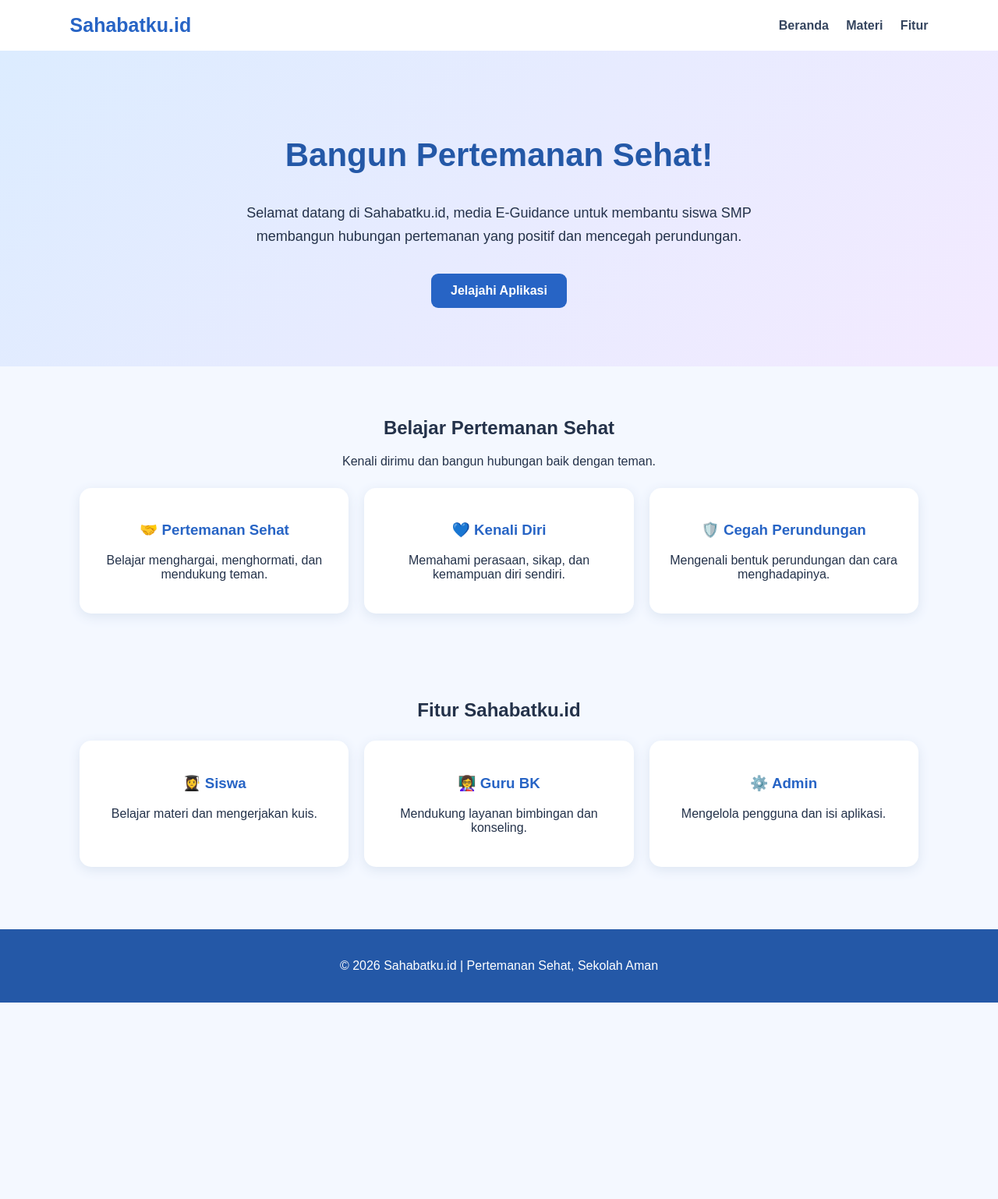
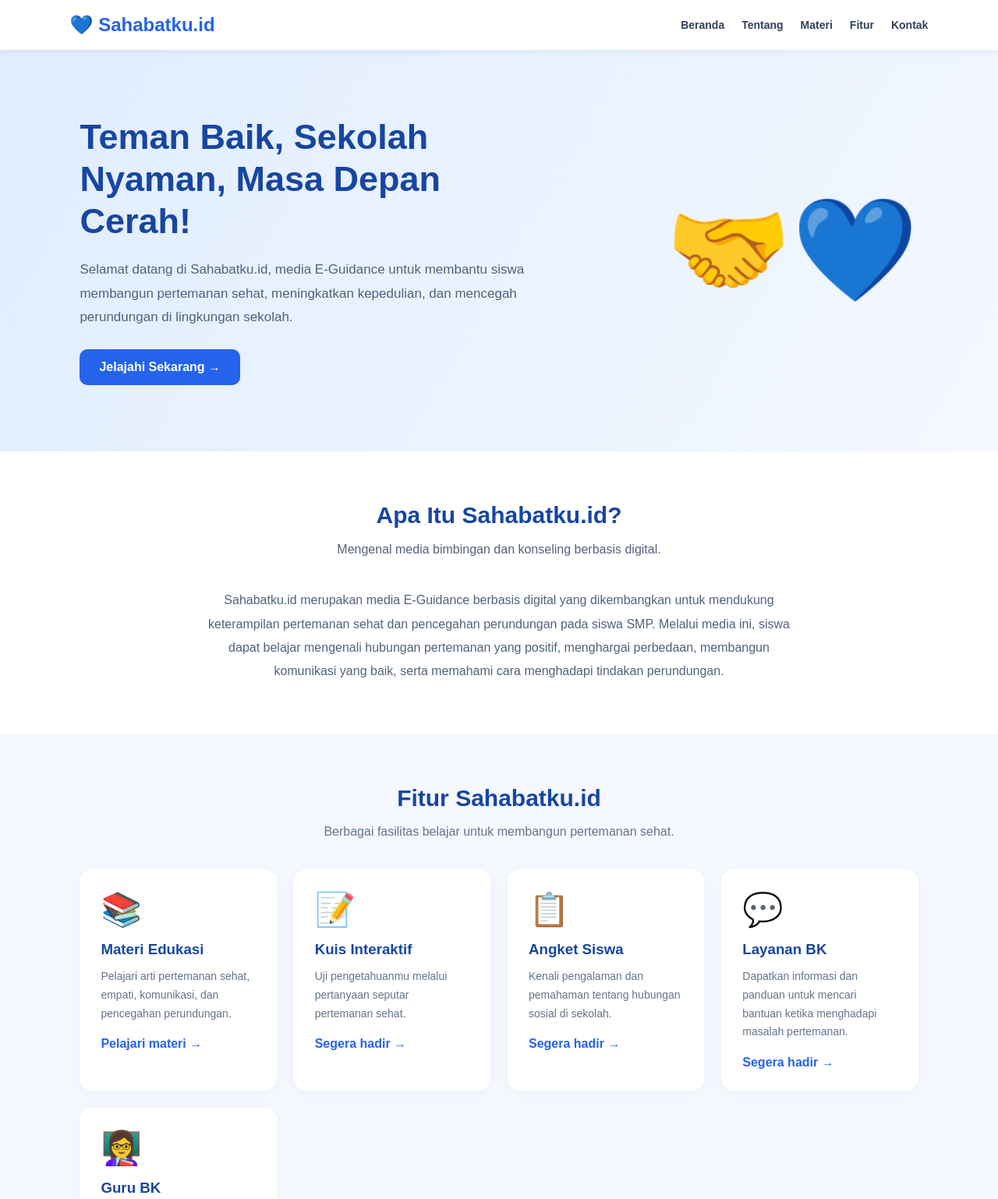
Before and after one commit to Charisa25291/SAHABATKU.ID, a plain HTML site: page index.html in a window 1280 px wide. Shown: the top 1538 px of the page at 78% size. Before the commit the page ends 1286 px from the top, so only its background shows below. Drawn offline with Linux system fonts and the light colour scheme.

Commit message:
Refactor index.html for improved structure and style

```diff
--- a/index.html
+++ b/index.html
@@ -1,273 +1,353 @@
 <!DOCTYPE html>
-
 <html lang="id">
-
 <head>
-
 <meta charset="UTF-8">
-
 <meta name="viewport" content="width=device-width, initial-scale=1.0">
-
 <title>Sahabatku.id - Pertemanan Sehat</title>
-
 <style>
-
-    * { box-sizing: border-box; }
+* {
+  margin: 0;
+  padding: 0;
+  box-sizing: border-box;
+  scroll-behavior: smooth;
+}
 
 body {
-
-      margin: 0;
-
   font-family: Arial, sans-serif;
-
-      background: #f4f8ff;
-
-      color: #24324a;
-
+  background: #f5f8ff;
+  color: #24334d;
 }
 
 header {
-
-      background: #ffffff;
-
+  background: white;
   padding: 18px 7%;
-
   display: flex;
-
   justify-content: space-between;
-
   align-items: center;
-
-      box-shadow: 0 2px 12px #dce5f2;
-
+  box-shadow: 0 2px 12px #00000010;
+  position: sticky;
+  top: 0;
+  z-index: 10;
 }
 
-    .logo { font-size: 25px; font-weight: bold; color: #2764c5; }
+.logo {
+  font-size: 24px;
+  font-weight: bold;
+  color: #2563eb;
+}
+
+nav {
+  display: flex;
+  gap: 22px;
+}
 
 nav a {
+  text-decoration: none;
+  color: #334155;
+  font-size: 14px;
+  font-weight: bold;
+}
 
-      margin-left: 18px;
-
-      text-decoration: none;
-
-      color: #34445e;
-
-      font-weight: bold;
-
+nav a:hover {
+  color: #2563eb;
 }
 
 .hero {
-
-      padding: 75px 8%;
-
-      text-align: center;
-
-      background: linear-gradient(135deg,#dcecff,#f3eaff);
-
+  padding: 85px 8%;
+  background: linear-gradient(120deg,#e0edff,#f4f8ff);
+  display: flex;
+  align-items: center;
+  justify-content: space-between;
+  gap: 35px;
 }
 
-    .hero h1 { font-size: 42px; color: #2458a7; }
+.hero-content {
+  max-width: 600px;
+}
+
+.hero h1 {
+  font-size: 45px;
+  line-height: 1.2;
+  color: #1746a2;
+  margin-bottom: 20px;
+}
 
 .hero p {
+  line-height: 1.8;
+  color: #52627a;
+  font-size: 17px;
+  margin-bottom: 25px;
+}
 
-      font-size: 18px;
-
-      line-height: 1.7;
-
-      max-width: 700px;
-
-      margin: 20px auto;
-
+.hero-image {
+  font-size: 130px;
+  text-align: center;
+  min-width: 220px;
 }
 
 .btn {
-
   display: inline-block;
-
-      background: #2764c5;
-
+  background: #2563eb;
   color: white;
-
-      padding: 13px 25px;
-
-      border-radius: 9px;
-
+  padding: 14px 25px;
+  border-radius: 10px;
   text-decoration: none;
-
   font-weight: bold;
-
-      margin-top: 12px;
-
 }
 
-    .section { padding: 45px 8%; text-align: center; }
+.btn:hover {
+  background: #1746a2;
+}
+
+section {
+  padding: 65px 8%;
+}
+
+.section-title {
+  text-align: center;
+  margin-bottom: 35px;
+}
+
+.section-title h2 {
+  color: #1746a2;
+  font-size: 30px;
+  margin-bottom: 12px;
+}
+
+.section-title p {
+  color: #64748b;
+  line-height: 1.7;
+}
 
 .cards {
-
   display: grid;
-
   grid-template-columns: repeat(auto-fit,minmax(220px,1fr));
-
-      gap: 20px;
-
-      margin-top: 25px;
-
+  gap: 22px;
 }
 
 .card {
-
   background: white;
-
-      padding: 25px;
-
-      border-radius: 15px;
-
-      box-shadow: 0 4px 15px #dce5f2;
-
+  padding: 27px;
+  border-radius: 16px;
+  box-shadow: 0 5px 20px #00000009;
+  transition: .2s;
 }
 
-    .card h3 { color: #2764c5; }
+.card:hover {
+  transform: translateY(-5px);
+}
+
+.card .emoji {
+  font-size: 42px;
+  margin-bottom: 16px;
+}
+
+.card h3 {
+  color: #1746a2;
+  margin-bottom: 12px;
+}
+
+.card p {
+  font-size: 14px;
+  color: #64748b;
+  line-height: 1.7;
+}
+
+.card a {
+  display: inline-block;
+  margin-top: 18px;
+  color: #2563eb;
+  font-weight: bold;
+  text-decoration: none;
+}
+
+.about {
+  background: white;
+  text-align: center;
+}
+
+.about p {
+  max-width: 750px;
+  margin: auto;
+  line-height: 1.9;
+  color: #52627a;
+}
+
+.cta {
+  text-align: center;
+  background: #e5efff;
+}
+
+.cta h2 {
+  color: #1746a2;
+  margin-bottom: 15px;
+}
+
+.cta p {
+  margin-bottom: 25px;
+  color: #52627a;
+}
 
 footer {
-
-      background: #2458a7;
-
+  background: #173b79;
   color: white;
-
   text-align: center;
-
-      padding: 22px;
-
-      margin-top: 35px;
-
+  padding: 28px;
+  font-size: 14px;
+  line-height: 1.8;
 }
 
-    @media(max-width:600px) {
-
-      header { flex-direction: column; gap: 12px; }
-
-      nav a { margin: 0 7px; }
-
-      .hero h1 { font-size: 30px; }
-
+@media(max-width:700px) {
+  header {
+    flex-direction: column;
+    gap: 15px;
   }
-
+  nav {
+    flex-wrap: wrap;
+    justify-content: center;
+    gap: 13px;
+  }
+  .hero {
+    flex-direction: column;
+    text-align: center;
+    padding: 55px 7%;
+  }
+  .hero h1 {
+    font-size: 34px;
+  }
+  .hero-image {
+    font-size: 90px;
+  }
+}
 </style>
-
 </head>
 
 <body>
 
 <header>
-
-    <div class="logo">Sahabatku.id</div>
-
+  <div class="logo">💙 Sahabatku.id</div>
   <nav>
-
     <a href="#beranda">Beranda</a>
-
+    <a href="#tentang">Tentang</a>
     <a href="#materi">Materi</a>
-
     <a href="#fitur">Fitur</a>
-
+    <a href="#kontak">Kontak</a>
   </nav>
-
 </header>
 
+<main>
 <section class="hero" id="beranda">
-
-    <h1>Bangun Pertemanan Sehat!</h1>
-
+  <div class="hero-content">
+    <h1>Teman Baik, Sekolah Nyaman, Masa Depan Cerah!</h1>
     <p>
-
       Selamat datang di Sahabatku.id, media E-Guidance
-
-      untuk membantu siswa SMP membangun hubungan
-
-      pertemanan yang positif dan mencegah perundungan.
-
+      untuk membantu siswa membangun pertemanan sehat,
+      meningkatkan kepedulian, dan mencegah perundungan
+      di lingkungan sekolah.
     </p>
-
-    <a href="#fitur" class="btn">Jelajahi Aplikasi</a>
-
+    <a href="#fitur" class="btn">Jelajahi Sekarang →</a>
+  </div>
+  <div class="hero-image">🤝💙</div>
 </section>
 
-  <section class="section" id="materi">
+<section class="about" id="tentang">
+  <div class="section-title">
+    <h2>Apa Itu Sahabatku.id?</h2>
+    <p>Mengenal media bimbingan dan konseling berbasis digital.</p>
+  </div>
+  <p>
+    Sahabatku.id merupakan media E-Guidance berbasis digital
+    yang dikembangkan untuk mendukung keterampilan pertemanan
+    sehat dan pencegahan perundungan pada siswa SMP.
+    Melalui media ini, siswa dapat belajar mengenali hubungan
+    pertemanan yang positif, menghargai perbedaan, membangun
+    komunikasi yang baik, serta memahami cara menghadapi
+    tindakan perundungan.
+  </p>
+</section>
 
-    <h2>Belajar Pertemanan Sehat</h2>
-
-    <p>Kenali dirimu dan bangun hubungan baik dengan teman.</p>
+<section id="fitur">
+  <div class="section-title">
+    <h2>Fitur Sahabatku.id</h2>
+    <p>Berbagai fasilitas belajar untuk membangun pertemanan sehat.</p>
+  </div>
 
   <div class="cards">
-
     <div class="card">
-
-        <h3>🤝 Pertemanan Sehat</h3>
-
-        <p>Belajar menghargai, menghormati, dan mendukung teman.</p>
-
+      <div class="emoji">📚</div>
+      <h3>Materi Edukasi</h3>
+      <p>Pelajari arti pertemanan sehat, empati, komunikasi, dan pencegahan perundungan.</p>
+      <a href="#materi">Pelajari materi →</a>
     </div>
 
     <div class="card">
-
-        <h3>💙 Kenali Diri</h3>
-
-        <p>Memahami perasaan, sikap, dan kemampuan diri sendiri.</p>
-
+      <div class="emoji">📝</div>
+      <h3>Kuis Interaktif</h3>
+      <p>Uji pengetahuanmu melalui pertanyaan seputar pertemanan sehat.</p>
+      <a href="#kontak">Segera hadir →</a>
     </div>
 
     <div class="card">
-
-        <h3>🛡️ Cegah Perundungan</h3>
-
-        <p>Mengenali bentuk perundungan dan cara menghadapinya.</p>
-
-      </div>
-
-    </div>
-
-  </section>
-
-  <section class="section" id="fitur">
-
-    <h2>Fitur Sahabatku.id</h2>
-
-    <div class="cards">
-
-      <div class="card">
-
-        <h3>👩‍🎓 Siswa</h3>
-
-        <p>Belajar materi dan mengerjakan kuis.</p>
-
+      <div class="emoji">📋</div>
+      <h3>Angket Siswa</h3>
+      <p>Kenali pengalaman dan pemahaman tentang hubungan sosial di sekolah.</p>
+      <a href="#kontak">Segera hadir →</a>
     </div>
 
     <div class="card">
-
-        <h3>👩‍🏫 Guru BK</h3>
-
-        <p>Mendukung layanan bimbingan dan konseling.</p>
-
+      <div class="emoji">💬</div>
+      <h3>Layanan BK</h3>
+      <p>Dapatkan informasi dan panduan untuk mencari bantuan ketika menghadapi masalah pertemanan.</p>
+      <a href="#kontak">Segera hadir →</a>
     </div>
 
     <div class="card">
+      <div class="emoji">👩‍🏫</div>
+      <h3>Guru BK</h3>
+      <p>Media pendukung guru BK dalam memberikan edukasi kepada siswa.</p>
+      <a href="#kontak">Segera hadir →</a>
+    </div>
+  </div>
+</section>
 
-        <h3>⚙️ Admin</h3>
-
-        <p>Mengelola pengguna dan isi aplikasi.</p>
-
+<section id="materi">
+  <div class="section-title">
+    <h2>Belajar Pertemanan Sehat</h2>
+    <p>Kenali beberapa hal penting untuk menjadi teman yang baik.</p>
   </div>
 
+  <div class="cards">
+    <div class="card">
+      <div class="emoji">❤️</div>
+      <h3>Saling Menghargai</h3>
+      <p>Menghormati pendapat, perbedaan, dan perasaan teman.</p>
     </div>
-
+    <div class="card">
+      <div class="emoji">🤝</div>
+      <h3>Saling Mendukung</h3>
+      <p>Memberikan semangat dan membantu teman ketika membutuhkan.</p>
+    </div>
+    <div class="card">
+      <div class="emoji">🛡️</div>
+      <h3>Cegah Perundungan</h3>
+      <p>Memahami tindakan perundungan dan berani mencari bantuan.</p>
+    </div>
+  </div>
 </section>
 
+<section class="cta" id="kontak">
+  <h2>Mari Ciptakan Pertemanan yang Sehat!</h2>
+  <p>Mulai dari diri sendiri, saling menghargai, dan saling peduli.</p>
+  <a href="#beranda" class="btn">Kembali ke Beranda</a>
+</section>
+</main>
+
 <footer>
-
-    <p>© 2026 Sahabatku.id | Pertemanan Sehat, Sekolah Aman</p>
-
+  <strong>💙 Sahabatku.id</strong>
+  <p>Teman Baik, Sekolah Nyaman, Masa Depan Cerah.</p>
+  <p>Media E-Guidance untuk Siswa SMP</p>
+  <p>© 2026 Sahabatku.id. All Rights Reserved.</p>
 </footer>
 
 </body>
-
 </html>
```
Lines whose indentation alone changed are shown as unchanged.
